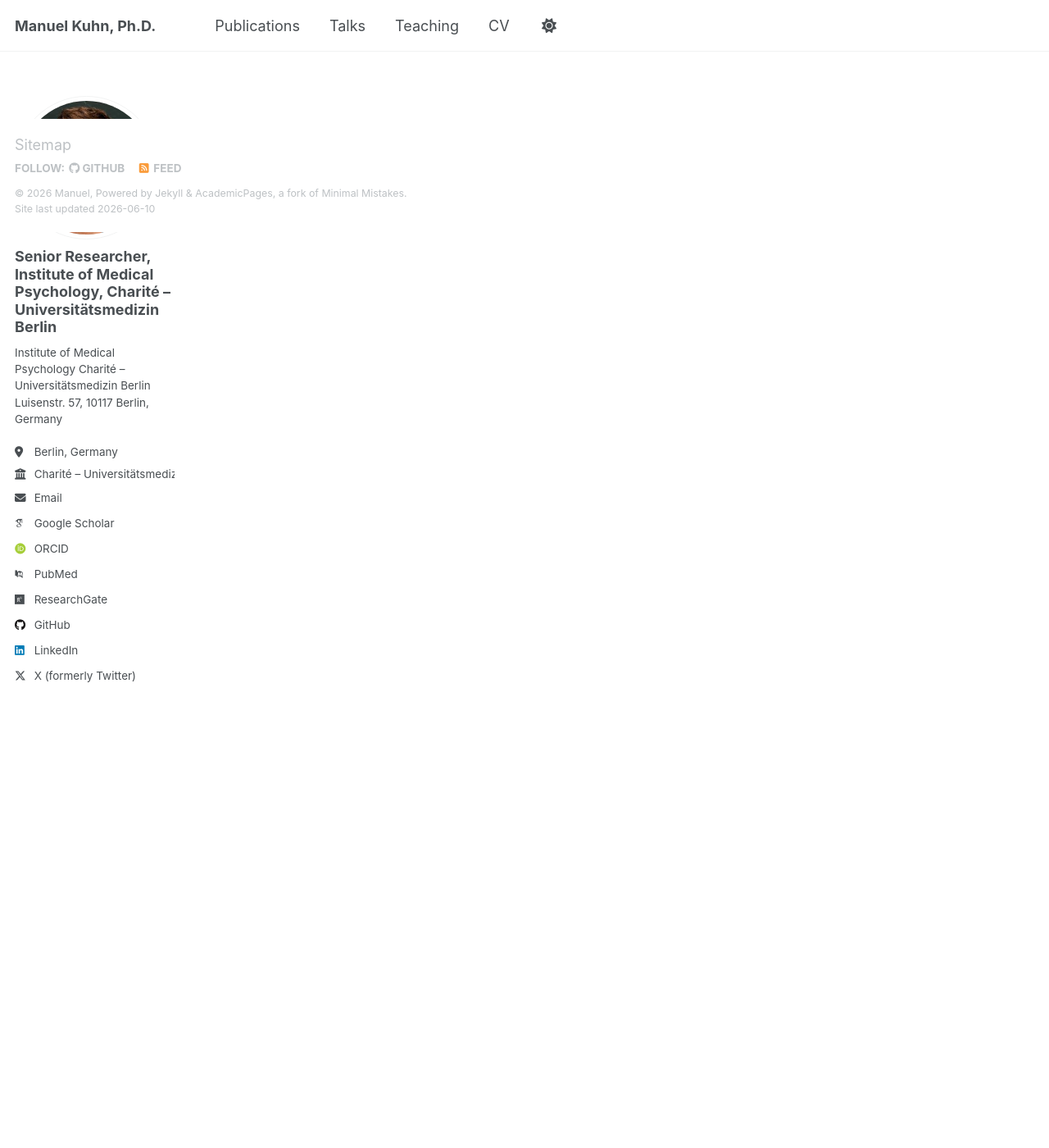
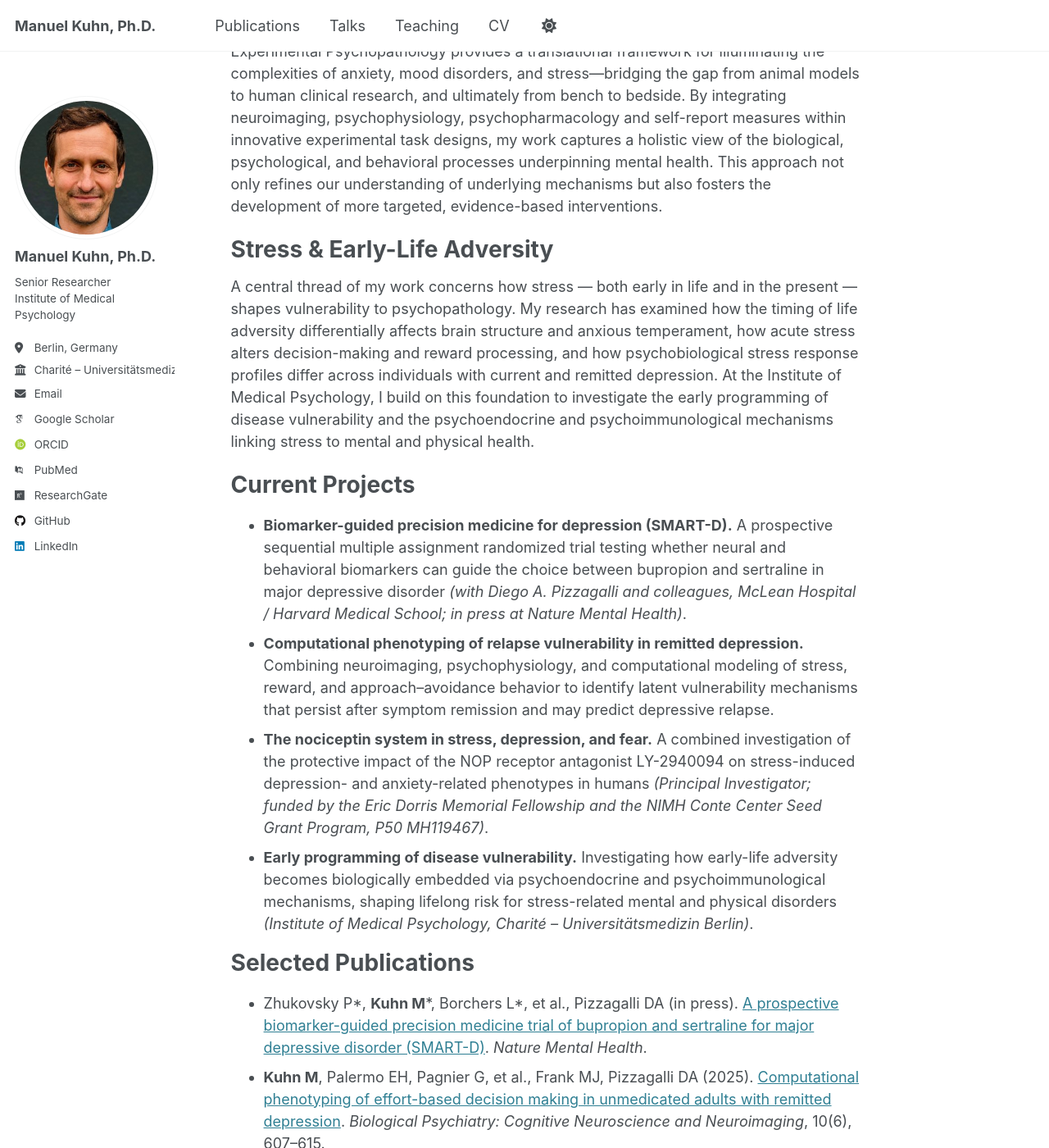
Before and after one commit to kuhnmanu/kuhnmanu.github.io, a Jekyll site: the page built from _pages/about.md, in a window 1280 px wide and 1400 px high, scrolled down 1582 px. Shown: the whole window at 82% size. Built offline with Jekyll 4.4.1, drawn with Linux system fonts in a browser that asks for light colours; some web fonts are replaced; some of the changed text lies outside the part shown.

Commit message:
Add files via upload

```diff
--- a/_config.yml
+++ b/_config.yml
@@ -10,7 +10,7 @@
 locale                   : "en-US"
 title                    : "Manuel Kuhn, Ph.D."
 title_separator          : "-"
-name                     : &name "Manuel"
+name                     : &name "Manuel Kuhn"
 description              : &description "Manuel Kuhn, Ph.D. — Senior Researcher at the Institute of Medical Psychology, Charité – Universitätsmedizin Berlin. Computational psychiatry, experimental psychopathology, stress, fear and reward processing."
 url                      : https://kuhnmanu.github.io # the base hostname & protocol for your site e.g. "https://[your GitHub username].github.io"
 baseurl                  : "" # the subpath of your site, e.g. "/blog"
@@ -22,12 +22,8 @@
 author:
   # Biographic information
   avatar           : "profile.jpg"
-  name             : "Senior Researcher, Institute of Medical Psychology, Charité – Universitätsmedizin Berlin"
-  bio              : "Institute of Medical Psychology
-
-                      Charité – Universitätsmedizin Berlin
-
-                      Luisenstr. 57, 10117 Berlin, Germany"
+  name             : "Manuel Kuhn, Ph.D."
+  bio              : "Senior Researcher<br>Institute of Medical Psychology"
   location         : "Berlin, Germany"
   employer         : "Charité – Universitätsmedizin Berlin"
   URI              : # URL
@@ -35,7 +31,7 @@
 
   # Academic websites
   arxiv            : # URL - Update with the correct link to your profile
-  googlescholar    : "https://scholar.google.com/citations?hl=de&user=N8QIRhAAAAAJ&view_op=list_works"
+  googlescholar    : "https://scholar.google.com/citations?user=N8QIRhAAAAAJ"
   impactstory      : # URL
   orcid            : "https://orcid.org/0000-0003-2210-9130"
   semantic         : # URL
@@ -61,7 +57,7 @@
   keybase          : # Username
   instagram        : # Username
   lastfm           : # Username
-  linkedin         : "https://www.linkedin.com/in/manuel-kuhn-98052b61/" # Username
+  linkedin         : "dr-manuel-kuhn-98052b61" # Username
   mastodon         : # URL
   medium           : # URL
   pinterest        : # Username
@@ -69,7 +65,7 @@
   steam            : # Username
   telegram         : # URL
   tumblr           : # Username
-  twitter          : "https://x.com/kuhnmanu" # Username for X / Twitter
+  twitter          : # Username for X / Twitter
   vine             : # Username
   weibo            : # Username
   wikipedia        : # Username
--- a/_includes/archive-single.html
+++ b/_includes/archive-single.html
@@ -53,15 +53,15 @@
     {% endif %}
 
     {% if post.citation and post.paperurl and post.slidesurl %}
-      <p>Recommended citation: {{ post.citation }}<br /><a href="{{ post.paperurl }}">Download Paper</a> | <a href="{{ post.slidesurl }}">Download Slides</a></p>
+      <p>Recommended citation: {{ post.citation }}<br /><a href="{{ post.paperurl }}">View paper</a> | <a href="{{ post.slidesurl }}">Download Slides</a></p>
     {% elsif post.citation and post.paperurl %}
-      <p>Recommended citation: {{ post.citation }}<br /><a href="{{ post.paperurl }}">Download Paper</a></p>
+      <p>Recommended citation: {{ post.citation }}<br /><a href="{{ post.paperurl }}">View paper</a></p>
     {% elsif post.citation and post.slidesurl %}
       <p>Recommended citation: {{ post.citation }}<br /><a href="{{ post.slidesurl }}">Download Slides</a></p>
     {% elsif post.citation %}
       <p>Recommended citation: {{ post.citation }}</p>
     {% elsif post.paperurl %}
-      <p><a href=" {{ post.paperurl }} ">Download Paper</a></p>
+      <p><a href=" {{ post.paperurl }} ">View paper</a></p>
     {% elsif post.slidesurl %}
       <p><a href="{{ post.slidesurl }}">Download Slides</a></p>
     {% endif %}
--- a/_layouts/single.html
+++ b/_layouts/single.html
@@ -48,9 +48,9 @@
         {{ content }}
 
         {% if page.citation and page.paperurl and page.slidesurl %}
-          <p style="font-size: smaller">Recommended citation: {{ page.citation }}<br /><a href="{{ page.paperurl }}">Download Paper</a> | <a href="{{ page.slidesurl }}">Download Slides</a></p>
+          <p style="font-size: smaller">Recommended citation: {{ page.citation }}<br /><a href="{{ page.paperurl }}">View paper</a> | <a href="{{ page.slidesurl }}">Download Slides</a></p>
         {% elsif page.citation and page.paperurl %}
-          <p style="font-size: smaller">Recommended citation: {{ page.citation }}<br /><a href="{{ page.paperurl }}">Download Paper</a></p>
+          <p style="font-size: smaller">Recommended citation: {{ page.citation }}<br /><a href="{{ page.paperurl }}">View paper</a></p>
         {% elsif page.citation and page.slidesurl %}
           <p style="font-size: smaller">Recommended citation: {{ page.citation }}<br /><a href="{{ page.slidesurl }}">Download Slides</a></p>
         {% elsif page.citation %}
--- a/_pages/about.md
+++ b/_pages/about.md
@@ -14,6 +14,17 @@
 
 I am a Senior Researcher at the Institute of Medical Psychology at Charité – Universitätsmedizin Berlin (PI: Christine Heim, PhD). Before moving to Berlin, I was an Instructor in Psychiatry at Harvard Medical School and Director of the Neuroimaging and Instrumentation Core in the Laboratory for Affective and Translational Neuroscience at McLean Hospital (PI: Diego A. Pizzagalli, PhD), following postdoctoral positions at the University of Maryland and the University Medical Center Hamburg-Eppendorf. For questions, please contact: manuel.kuhn@charite.de
 
+Background
+======
+* **since 12/2025** — Senior Researcher, Institute of Medical Psychology *(PI: Christine Heim, PhD)*, Charité – Universitätsmedizin Berlin, Germany
+* **2022 – 2025** — Instructor in Psychiatry, Department of Psychiatry, Harvard Medical School & Assistant Neuroscientist and Director of the Neuroimaging and Instrumentation Core, Laboratory for Affective and Translational Neuroscience *(PI: Diego A. Pizzagalli, PhD)*, McLean Hospital, Belmont, MA, USA
+* **2020 – 2022** — Postdoctoral Fellow, Laboratory for Affective and Translational Neuroscience, Center for Depression, Anxiety and Stress Research, McLean Hospital / Harvard Medical School, USA
+* **2019 – 2020** — Postdoctoral Associate, Affective & Translational Neuroscience Laboratory *(PI: Alexander J. Shackman, PhD)*, University of Maryland, USA
+* **2017 – 2019** — Postdoctoral Associate, research group Fear, Anxiety & Stress *(PI: Tina B. Lonsdorf, PhD)*, Institute for Systems Neuroscience, University Medical Center Hamburg-Eppendorf, Germany
+* **2013 – 2017** — Dr. rer. biol. hum. *(magna cum laude)*, Human Biology, Institute for Systems Neuroscience, University Medical Center Hamburg-Eppendorf, Germany *(Advisors: Tina B. Lonsdorf, PhD & Christian Büchel, MD)*
+* **2007 – 2013** — Mag. rer. nat. *(summa cum laude)*, Psychology, University of Vienna, Austria *(Advisors: Lukas Pezawas, MD & Claus Lamm, PhD)*
+* **2005 – 2007** — Media Computer Science, Technical University of Dresden, Germany
+
 Computational Psychiatry
 ======
 Biological Psychiatry lies at the heart of my research, providing a critical framework for understanding how our genes, brain circuitry, and physiological responses interact to shape mental health. By exploring the biological roots of anxiety, mood disorders, and stress, my work aims to identify the specific molecular and neural mechanisms that underlie these conditions. Using computational modeling of behavior and neural activity, I derive precise, mechanistic phenotypes of stress, reward, and threat processing — for example, in individuals with current or remitted depression. Through integrating these cutting-edge techniques in neuroscience and translational research, I strive to develop more precise, effective interventions—ultimately improving outcomes for individuals grappling with mental health challenges.
@@ -25,3 +36,21 @@
 Stress & Early-Life Adversity
 ======
 A central thread of my work concerns how stress — both early in life and in the present — shapes vulnerability to psychopathology. My research has examined how the timing of life adversity differentially affects brain structure and anxious temperament, how acute stress alters decision-making and reward processing, and how psychobiological stress response profiles differ across individuals with current and remitted depression. At the Institute of Medical Psychology, I build on this foundation to investigate the early programming of disease vulnerability and the psychoendocrine and psychoimmunological mechanisms linking stress to mental and physical health.
+
+Current Projects
+======
+* **Biomarker-guided precision medicine for depression (SMART-D).** A prospective sequential multiple assignment randomized trial testing whether neural and behavioral biomarkers can guide the choice between bupropion and sertraline in major depressive disorder *(with Diego A. Pizzagalli and colleagues, McLean Hospital / Harvard Medical School; in press at Nature Mental Health)*.
+* **Computational phenotyping of relapse vulnerability in remitted depression.** Combining neuroimaging, psychophysiology, and computational modeling of stress, reward, and approach–avoidance behavior to identify latent vulnerability mechanisms that persist after symptom remission and may predict depressive relapse.
+* **The nociceptin system in stress, depression, and fear.** A combined investigation of the protective impact of the NOP receptor antagonist LY-2940094 on stress-induced depression- and anxiety-related phenotypes in humans *(Principal Investigator; funded by the Eric Dorris Memorial Fellowship and the NIMH Conte Center Seed Grant Program, P50 MH119467)*.
+* **Early programming of disease vulnerability.** Investigating how early-life adversity becomes biologically embedded via psychoendocrine and psychoimmunological mechanisms, shaping lifelong risk for stress-related mental and physical disorders *(Institute of Medical Psychology, Charité – Universitätsmedizin Berlin)*.
+
+Selected Publications
+======
+* Zhukovsky P\*, **Kuhn M**\*, Borchers L\*, et al., Pizzagalli DA (in press). [A prospective biomarker-guided precision medicine trial of bupropion and sertraline for major depressive disorder (SMART-D)](/publication/2026-05-01-smart-d-trial). *Nature Mental Health*.
+* **Kuhn M**, Palermo EH, Pagnier G, et al., Frank MJ, Pizzagalli DA (2025). [Computational phenotyping of effort-based decision making in unmedicated adults with remitted depression](https://doi.org/10.1016/j.bpsc.2025.02.006). *Biological Psychiatry: Cognitive Neuroscience and Neuroimaging*, 10(6), 607–615.
+* **Kuhn M**\*, Steinberger DC\*, Bendezú JJ, et al., Pizzagalli DA (2025). [Psychobiological stress response profiles in current and remitted depression: A person-centered, multisystem approach](https://pubmed.ncbi.nlm.nih.gov/39582798/). *Biological Psychiatry: Global Open Science*, 5(1), 100400. *Accompanied by a commentary by de Kloet & Molendijk.*
+* Hur J\*, **Kuhn M**\*, Grogans SE, et al., Shackman AJ (2022). [Anxiety-related frontocortical activity is associated with dampened stressor reactivity in the real world](https://pubmed.ncbi.nlm.nih.gov/35657777/). *Psychological Science*, 33(6), 906–924.
+* **Kuhn M**, Wendt J, Sjouwerman R, Büchel C, Hamm A, Lonsdorf TB (2020). [The neurofunctional basis of affective startle modulation in humans](https://pubmed.ncbi.nlm.nih.gov/31547934/). *Biological Psychiatry*, 87(6), 548–558. *Accompanied by an Early Career Investigator Commentary by Kaczkurkin.*
+* **Kuhn M**, Scharfenort R, Schümann D, et al., Lonsdorf TB (2016). [Mismatch or allostatic load? Timing of life adversity differentially shapes gray matter volume and anxious temperament](https://pubmed.ncbi.nlm.nih.gov/26568620/). *Social Cognitive and Affective Neuroscience*, 11(4), 537–547.
+
+\* shared authorship — the full list is available on the [Publications](/publications/) page.
```
